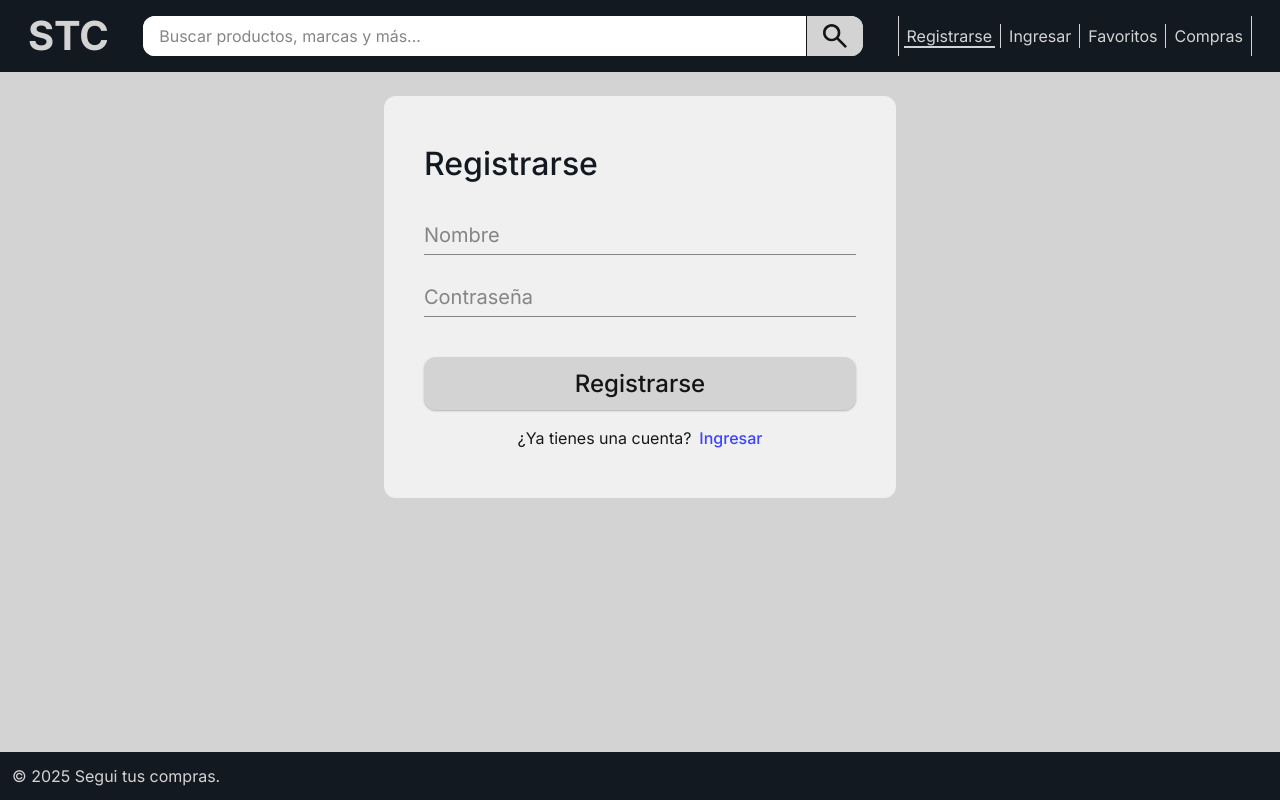
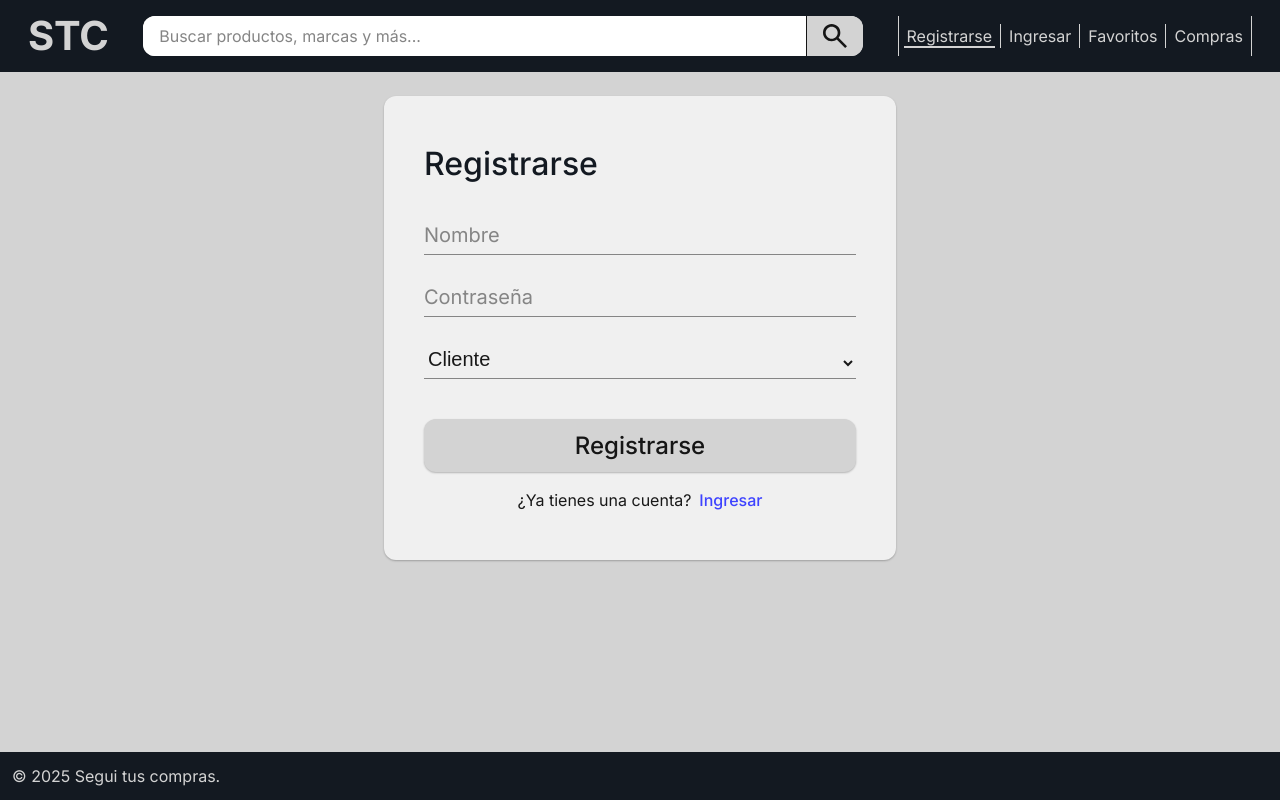
Before and after one commit to matulai/PDES-2025C1-STC, a React (Vite) app in the folder Front/: page /register in a window 1280 px wide. Built offline with nearby package versions, Linux system fonts and the light colour scheme.

Commit message:
Refactor: Separete Auth card on login and register

```diff
--- a/Front/src/components/AuthCard.tsx
+++ /dev/null
@@ -1,59 +0,0 @@
-import { Link } from "react-router-dom";
-import "@/styles/AuthCard.css";
-
-interface AuthCardProps {
-  footerLinkPath: string;
-  footerLinkText: string;
-  footerText: string;
-  onSubmit: (event: React.FormEvent<HTMLFormElement>) => void;
-  fields: {
-    id: string;
-    type: string;
-    placeholder: string;
-  }[];
-  title: string;
-}
-
-const AuthCard = ({
-  footerLinkPath,
-  footerLinkText,
-  footerText,
-  onSubmit,
-  fields,
-  title,
-}: AuthCardProps) => {
-  return (
-    <section className="login-card-container">
-      <h2 className="login-card-container-title">{title}</h2>
-      <form onSubmit={onSubmit} className="login-card-container-form">
-        <div className="login-card-container-form-inputs">
-          {fields.map(field => (
-            <div key={field.id}>
-              <label htmlFor="username" style={{ display: "none" }}>
-                {field.placeholder}
-              </label>
-              <input
-                className="login-card-container-form-inputs-input"
-                placeholder={field.placeholder}
-                autoComplete="off"
-                type={field.type}
-                id={field.id}
-              />
-            </div>
-          ))}
-        </div>
-        <button type="submit" className="login-card-container-form-button">
-          {title}
-        </button>
-      </form>
-      <div className="login-card-container-footer">
-        {footerText}{" "}
-        <Link to={footerLinkPath} className="login-card-container-footer-link">
-          {footerLinkText}
-        </Link>
-      </div>
-    </section>
-  );
-};
-
-export default AuthCard;
--- /dev/null
+++ b/Front/src/components/LoginCard.tsx
@@ -0,0 +1,49 @@
+import { Link } from "react-router-dom";
+import "@/styles/AuthCard.css";
+
+interface LoginCardProps {
+  onSubmit: (event: React.FormEvent<HTMLFormElement>) => void;
+}
+
+const LoginCard = ({ onSubmit }: LoginCardProps) => {
+  return (
+    <section className="login-card-container">
+      <h2 className="login-card-container-title">Ingresar</h2>
+      <form onSubmit={onSubmit} className="login-card-container-form">
+        <div className="login-card-container-form-inputs">
+          <label htmlFor="username" style={{ display: "none" }}>
+            Nombre
+          </label>
+          <input
+            className="login-card-container-form-inputs-input"
+            placeholder="Nombre"
+            autoComplete="off"
+            type="text"
+            id="username"
+          />
+          <label htmlFor="password" style={{ display: "none" }}>
+            Contraseña
+          </label>
+          <input
+            className="login-card-container-form-inputs-input"
+            placeholder="Contraseña"
+            autoComplete="off"
+            type="password"
+            id="password"
+          />
+        </div>
+        <button type="submit" className="login-card-container-form-button">
+          Ingresar
+        </button>
+      </form>
+      <div className="login-card-container-footer">
+        ¿No tienes una cuenta?
+        <Link to="/register" className="login-card-container-footer-link">
+          "Registrarse"
+        </Link>
+      </div>
+    </section>
+  );
+};
+
+export default LoginCard;
--- /dev/null
+++ b/Front/src/components/RegisterCard.tsx
@@ -0,0 +1,60 @@
+import { Link } from "react-router-dom";
+import "@/styles/AuthCard.css";
+
+interface AuthCardProps {
+  onSubmit: (event: React.FormEvent<HTMLFormElement>) => void;
+}
+
+const AuthCard = ({ onSubmit }: AuthCardProps) => {
+  return (
+    <section className="login-card-container">
+      <h2 className="login-card-container-title">Registrarse</h2>
+      <form onSubmit={onSubmit} className="login-card-container-form">
+        <div className="login-card-container-form-inputs">
+          <label htmlFor="username" style={{ display: "none" }}>
+            Nombre
+          </label>
+          <input
+            className="login-card-container-form-inputs-input"
+            placeholder="Nombre"
+            autoComplete="off"
+            type="text"
+            id="username"
+          />
+          <label htmlFor="password" style={{ display: "none" }}>
+            Contraseña
+          </label>
+          <input
+            className="login-card-container-form-inputs-input"
+            placeholder="Contraseña"
+            autoComplete="off"
+            type="password"
+            id="password"
+          />
+          <label htmlFor="rolesOptions" style={{ display: "none" }}>
+            Rol
+          </label>
+          <select
+            className="login-card-container-form-inputs-input"
+            defaultValue="Client"
+            id="rolesOptions"
+          >
+            <option value="Client">Cliente</option>
+            <option value="Admin">Admin</option>
+          </select>
+        </div>
+        <button type="submit" className="login-card-container-form-button">
+          Registrarse
+        </button>
+      </form>
+      <div className="login-card-container-footer">
+        ¿Ya tienes una cuenta?
+        <Link to="/login" className="login-card-container-footer-link">
+          Ingresar
+        </Link>
+      </div>
+    </section>
+  );
+};
+
+export default AuthCard;
--- a/Front/src/components/index.tsx
+++ b/Front/src/components/index.tsx
@@ -1,4 +1,5 @@
 export { default as Footer } from "./Footer";
 export { default as Header } from "./Header";
 export { default as Carousel } from "./Carousel";
-export { default as AuthCard } from "./AuthCard";
+export { default as RegisterCard } from "./RegisterCard";
+export { default as LoginCard } from "./LoginCard";
--- a/Front/src/styles/AuthCard.css
+++ b/Front/src/styles/AuthCard.css
@@ -8,6 +8,7 @@
   width: 100%;
   border-radius: 12px;
   background-color: var(--color-white);
+  box-shadow: 0px 1px 2px rgba(0, 0, 0, 0.25);
 }
 
 .login-card-container-title {
@@ -41,6 +42,7 @@
   background-color: transparent;
   color: var(--color-black-dark);
   caret-color: var(--color-black-dark);
+  border: none;
   border-bottom: 1.5px solid var(--color-grey-dark);
 }
 
--- a/Front/src/views/Login.tsx
+++ b/Front/src/views/Login.tsx
@@ -1,4 +1,4 @@
-import { AuthCard } from "@/components";
+import { LoginCard } from "@/components";
 
 const Login = () => {
   const handleLogin = () => {
@@ -8,25 +8,7 @@ const Login = () => {
 
   return (
     <>
-      <AuthCard
-        footerLinkPath="/register"
-        footerLinkText="Registrarse"
-        footerText="¿No tienes una cuenta?"
-        onSubmit={handleLogin}
-        fields={[
-          {
-            id: "username",
-            type: "text",
-            placeholder: "Nombre",
-          },
-          {
-            id: "password",
-            type: "password",
-            placeholder: "Contraseña",
-          },
-        ]}
-        title="Ingresar"
-      />
+      <LoginCard onSubmit={handleLogin} />
     </>
   );
 };
--- a/Front/src/views/Register.tsx
+++ b/Front/src/views/Register.tsx
@@ -1,4 +1,4 @@
-import { AuthCard } from "@/components";
+import { RegisterCard } from "@/components";
 
 const Register = () => {
   const handleRegister = () => {
@@ -8,25 +8,7 @@ const Register = () => {
 
   return (
     <>
-      <AuthCard
-        footerLinkPath="/login"
-        footerLinkText="Ingresar"
-        footerText="¿Ya tienes una cuenta?"
-        onSubmit={handleRegister}
-        fields={[
-          {
-            id: "username",
-            type: "text",
-            placeholder: "Nombre",
-          },
-          {
-            id: "password",
-            type: "password",
-            placeholder: "Contraseña",
-          },
-        ]}
-        title="Registrarse"
-      />
+      <RegisterCard onSubmit={handleRegister} />
     </>
   );
 };
```
